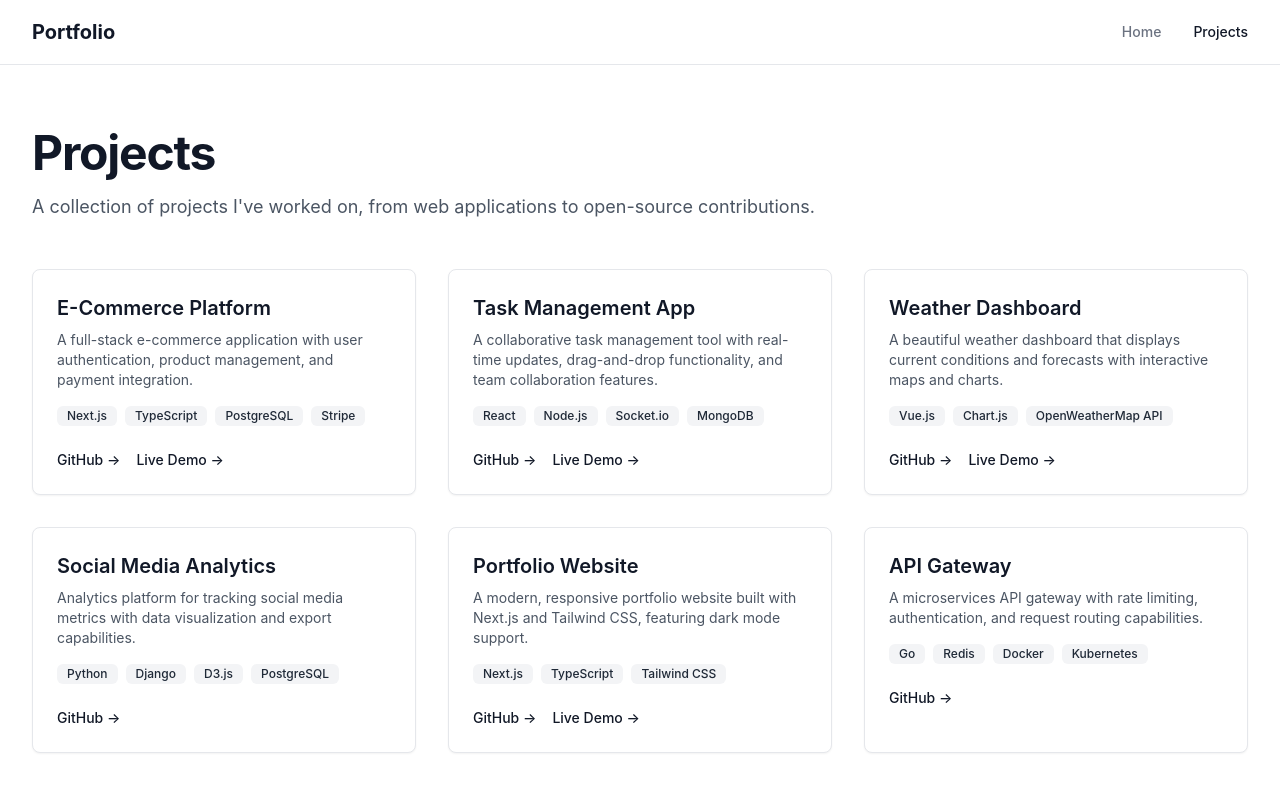
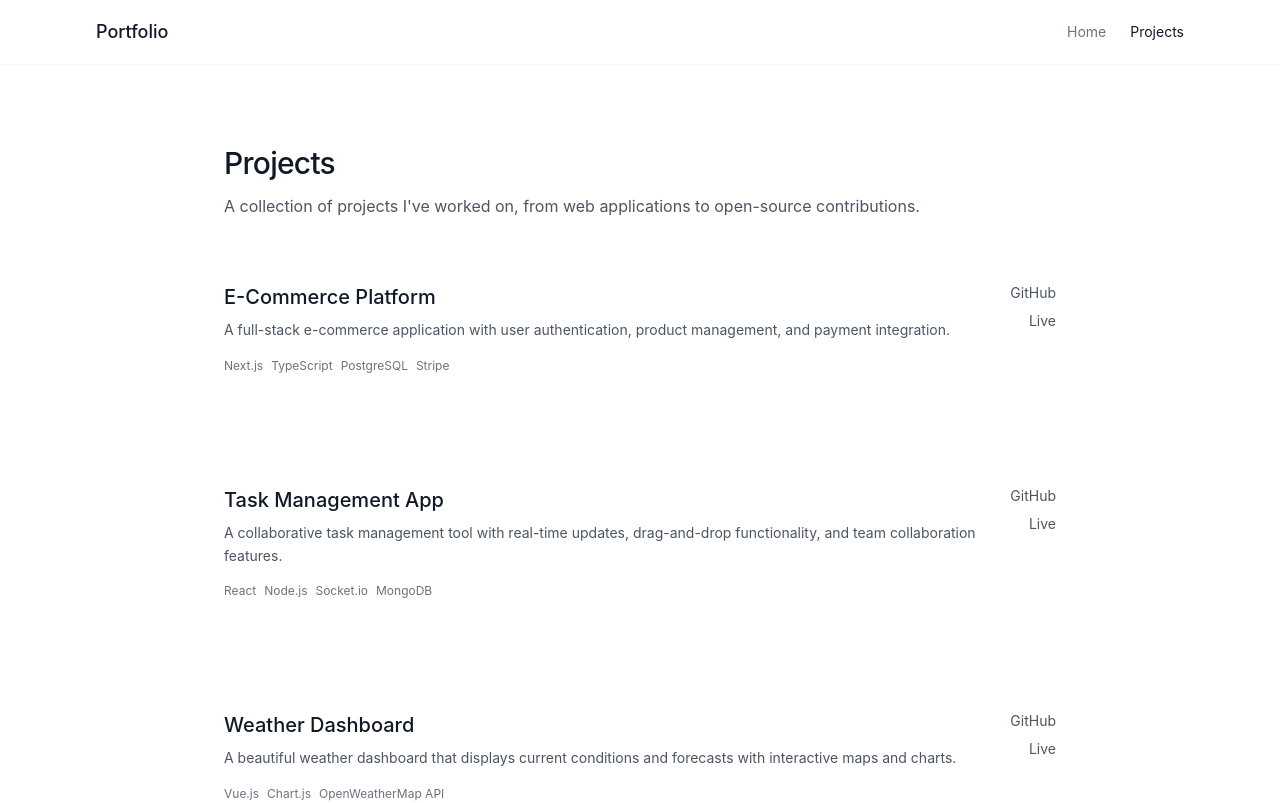
Before and after one commit to jk1806/my-portfolio, a Next.js app: page /projects in a window 1280 px wide. Shown: the top 803 px of the page. Built offline with nearby package versions, Linux system fonts and the light colour scheme.

Commit message:
Redesign portfolio with minimalist style like fincke.dev

```diff
--- a/app/globals.css
+++ b/app/globals.css
@@ -20,6 +20,8 @@ body {
   font-family: -apple-system, BlinkMacSystemFont, 'Segoe UI', 'Roboto', 'Oxygen',
     'Ubuntu', 'Cantarell', 'Fira Sans', 'Droid Sans', 'Helvetica Neue',
     sans-serif;
+  -webkit-font-smoothing: antialiased;
+  -moz-osx-font-smoothing: grayscale;
 }
 
 @layer utilities {
--- a/app/page.tsx
+++ b/app/page.tsx
@@ -5,46 +5,42 @@ export default function Home() {
     <div className="min-h-screen">
       {/* Hero Section */}
       <section className="px-6 py-24 md:py-32 lg:px-8">
-        <div className="mx-auto max-w-3xl text-center">
-          <h1 className="text-4xl font-bold tracking-tight text-gray-900 dark:text-white sm:text-6xl">
+        <div className="mx-auto max-w-4xl">
+          <h1 className="text-3xl font-medium tracking-tight text-gray-900 dark:text-white mb-6">
             Software Engineer
           </h1>
-          <p className="mt-6 text-lg leading-8 text-gray-600 dark:text-gray-300">
+          <p className="text-base leading-relaxed text-gray-600 dark:text-gray-400 mb-8 max-w-2xl">
             Building modern web applications and digital experiences.
             Passionate about clean code, user experience, and continuous learning.
           </p>
-          <div className="mt-10 flex items-center justify-center gap-x-6">
+          <div className="flex items-center gap-6">
             <Link
               href="/projects"
-              className="rounded-md bg-gray-900 px-6 py-3 text-sm font-semibold text-white shadow-sm hover:bg-gray-800 focus-visible:outline focus-visible:outline-2 focus-visible:outline-offset-2 focus-visible:outline-gray-900 dark:bg-white dark:text-gray-900 dark:hover:bg-gray-100"
+              className="text-sm text-gray-600 dark:text-gray-400 hover:text-gray-900 dark:hover:text-gray-200 transition-colors"
             >
-              View Projects
-            </Link>
-            <Link
-              href="#about"
-              className="text-sm font-semibold leading-6 text-gray-900 dark:text-white"
-            >
-              Learn more <span aria-hidden="true">→</span>
+              View Projects →
             </Link>
           </div>
         </div>
       </section>
 
       {/* About Section */}
-      <section id="about" className="px-6 py-24 lg:px-8">
-        <div className="mx-auto max-w-2xl">
-          <h2 className="text-3xl font-bold tracking-tight text-gray-900 dark:text-white sm:text-4xl">
+      <section id="about" className="px-6 py-24 lg:px-8 border-t border-gray-100 dark:border-gray-900">
+        <div className="mx-auto max-w-4xl">
+          <h2 className="text-2xl font-medium tracking-tight text-gray-900 dark:text-white mb-6">
             About
           </h2>
-          <p className="mt-6 text-lg leading-8 text-gray-600 dark:text-gray-300">
+          <div className="space-y-4 text-base leading-relaxed text-gray-600 dark:text-gray-400">
+            <p>
               I'm a software engineer with a passion for creating elegant solutions
               to complex problems. I enjoy working with modern technologies and
               building applications that make a difference.
             </p>
-          <p className="mt-4 text-lg leading-8 text-gray-600 dark:text-gray-300">
+            <p>
               When I'm not coding, you can find me exploring new technologies,
               contributing to open source, or sharing knowledge with the developer community.
             </p>
+          </div>
         </div>
       </section>
     </div>
--- a/app/projects/page.tsx
+++ b/app/projects/page.tsx
@@ -3,19 +3,19 @@ import ProjectCard from '@/components/ProjectCard'
 
 export default function ProjectsPage() {
   return (
-    <div className="min-h-screen px-6 py-16 lg:px-8">
-      <div className="mx-auto max-w-7xl">
-        <div className="mb-12">
-          <h1 className="text-4xl font-bold tracking-tight text-gray-900 dark:text-white sm:text-5xl">
+    <div className="min-h-screen">
+      <div className="mx-auto max-w-4xl px-6 py-20 lg:px-8">
+        <div className="mb-16">
+          <h1 className="text-3xl font-medium tracking-tight text-gray-900 dark:text-white mb-3">
             Projects
           </h1>
-          <p className="mt-4 text-lg text-gray-600 dark:text-gray-300">
+          <p className="text-base text-gray-600 dark:text-gray-400 leading-relaxed">
             A collection of projects I've worked on, from web applications to
             open-source contributions.
           </p>
         </div>
 
-        <div className="grid gap-8 sm:grid-cols-2 lg:grid-cols-3">
+        <div className="space-y-12">
           {projects.map((project) => (
             <ProjectCard key={project.id} project={project} />
           ))}
--- a/components/Navbar.tsx
+++ b/components/Navbar.tsx
@@ -9,21 +9,21 @@ export default function Navbar() {
   const isActive = (path: string) => pathname === path
 
   return (
-    <nav className="border-b border-gray-200 dark:border-gray-800">
-      <div className="mx-auto max-w-7xl px-6 lg:px-8">
+    <nav className="border-b border-gray-100 dark:border-gray-900">
+      <div className="mx-auto max-w-6xl px-6 lg:px-8">
         <div className="flex h-16 items-center justify-between">
           <div className="flex items-center">
             <Link
               href="/"
-              className="text-xl font-bold text-gray-900 dark:text-white"
+              className="text-lg font-medium text-gray-900 dark:text-white hover:text-gray-600 dark:hover:text-gray-300 transition-colors"
             >
               Portfolio
             </Link>
           </div>
-          <div className="flex space-x-8">
+          <div className="flex space-x-6">
             <Link
               href="/"
-              className={`text-sm font-medium transition-colors ${
+              className={`text-sm font-normal transition-colors ${
                 isActive('/')
                   ? 'text-gray-900 dark:text-white'
                   : 'text-gray-500 hover:text-gray-900 dark:text-gray-400 dark:hover:text-white'
@@ -33,7 +33,7 @@ export default function Navbar() {
             </Link>
             <Link
               href="/projects"
-              className={`text-sm font-medium transition-colors ${
+              className={`text-sm font-normal transition-colors ${
                 isActive('/projects')
                   ? 'text-gray-900 dark:text-white'
                   : 'text-gray-500 hover:text-gray-900 dark:text-gray-400 dark:hover:text-white'
--- a/components/ProjectCard.tsx
+++ b/components/ProjectCard.tsx
@@ -7,33 +7,35 @@ interface ProjectCardProps {
 
 export default function ProjectCard({ project }: ProjectCardProps) {
   return (
-    <div className="group relative flex flex-col overflow-hidden rounded-lg border border-gray-200 bg-white shadow-sm transition-shadow hover:shadow-md dark:border-gray-800 dark:bg-gray-900">
-      <div className="flex flex-1 flex-col p-6">
-        <h3 className="text-xl font-semibold text-gray-900 dark:text-white">
+    <article className="group">
+      <div className="flex flex-col sm:flex-row sm:items-start sm:justify-between gap-4 pb-12 border-b border-gray-100 dark:border-gray-900 last:border-0">
+        <div className="flex-1">
+          <h2 className="text-xl font-medium text-gray-900 dark:text-white mb-2 group-hover:text-gray-600 dark:group-hover:text-gray-300 transition-colors">
             {project.title}
-        </h3>
-        <p className="mt-2 text-sm text-gray-600 dark:text-gray-300">
+          </h2>
+          <p className="text-sm text-gray-600 dark:text-gray-400 leading-relaxed mb-4">
             {project.description}
           </p>
-        <div className="mt-4 flex flex-wrap gap-2">
+          <div className="flex flex-wrap gap-2 mb-4">
             {project.technologies.map((tech) => (
               <span
                 key={tech}
-              className="inline-flex items-center rounded-md bg-gray-100 px-2.5 py-0.5 text-xs font-medium text-gray-800 dark:bg-gray-800 dark:text-gray-200"
+                className="text-xs text-gray-500 dark:text-gray-500"
               >
                 {tech}
               </span>
             ))}
           </div>
-        <div className="mt-6 flex items-center gap-4">
+        </div>
+        <div className="flex items-center gap-4 sm:flex-col sm:items-end sm:gap-2">
           {project.githubUrl && (
             <Link
               href={project.githubUrl}
               target="_blank"
               rel="noopener noreferrer"
-              className="text-sm font-medium text-gray-900 hover:text-gray-700 dark:text-white dark:hover:text-gray-300"
+              className="text-sm text-gray-600 dark:text-gray-400 hover:text-gray-900 dark:hover:text-gray-200 transition-colors"
             >
-              GitHub →
+              GitHub
             </Link>
           )}
           {project.liveUrl && (
@@ -41,13 +43,13 @@ export default function ProjectCard({ project }: ProjectCardProps) {
               href={project.liveUrl}
               target="_blank"
               rel="noopener noreferrer"
-              className="text-sm font-medium text-gray-900 hover:text-gray-700 dark:text-white dark:hover:text-gray-300"
+              className="text-sm text-gray-600 dark:text-gray-400 hover:text-gray-900 dark:hover:text-gray-200 transition-colors"
             >
-              Live Demo →
+              Live
             </Link>
           )}
         </div>
       </div>
-    </div>
+    </article>
   )
 }
```
Also changed, not shown: 1 other file (tests, documents, lock files or other folders). Lines whose indentation alone changed are shown as unchanged.
